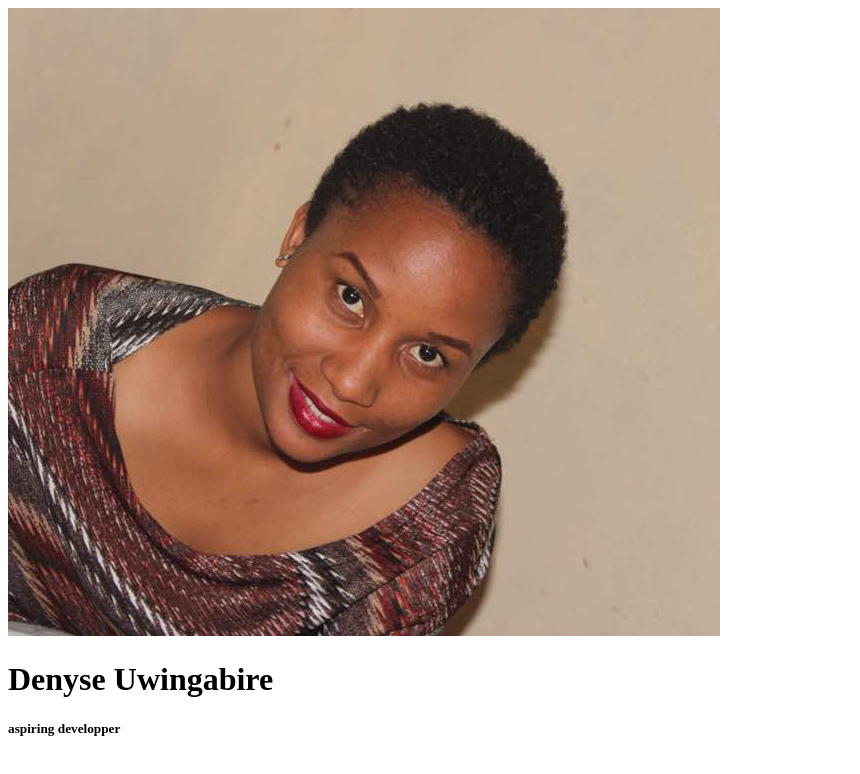
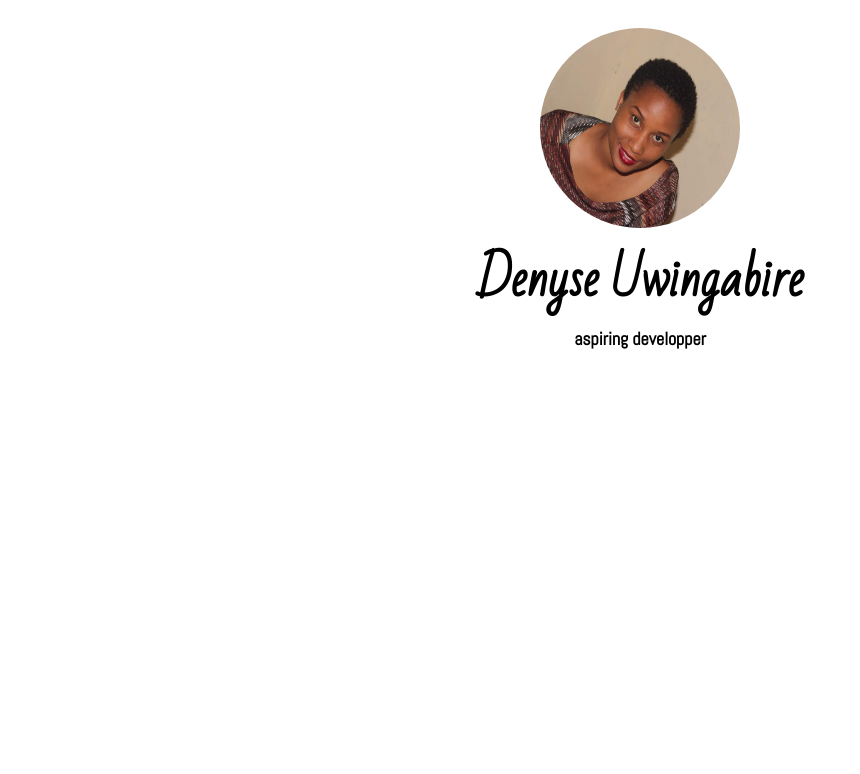
Before and after one commit to DenyseDaurea/myPortfolio, a plain HTML site: page myPortfolio.html in a window 1280 px wide. Shown: the whole page, without its empty margins (0-860 px from the left). Drawn offline with Linux system fonts and the light colour scheme; a web font is replaced by a local one.

Commit message:
add styles to the header

```diff
--- a/myPortfolio.html
+++ b/myPortfolio.html
@@ -3,12 +3,14 @@
 <head>
     <meta charset="UTF-8">
     <title>My Portfolio</title>
+    <link rel="stylesheet" type="text/css" href="styles/myPortfolioStyles.css">
+    <link href="https://fonts.googleapis.com/css?family=Abel|Bad+Script|Great+Vibes|Italianno&display=swap" rel="stylesheet">
 </head>
 <body>
   <div class="header">
     <img src="images/denyse.png">
     <h1>Denyse Uwingabire</h1>
-    <h5>aspiring developper</h5>
+    <h4>aspiring developper</h4>
   </div>
 
 </body>
--- /dev/null
+++ b/styles/myPortfolioStyles.css
@@ -0,0 +1,21 @@
+.header{
+  text-align: center;
+}
+.header > img{
+  width: 200px;
+  height: 200px;
+  border-radius: 50%;
+  margin-top: 20px;
+}
+.header>h1{
+  font-family: 'Bad Script', cursive;
+  font-size: 48px;
+  padding: 0px;
+  margin: 0px;
+}
+.header>h4{
+  font-family: 'Abel', sans-serif;
+  font-size: 18px;
+  padding: 0px;
+  margin: 0px;
+}
```
